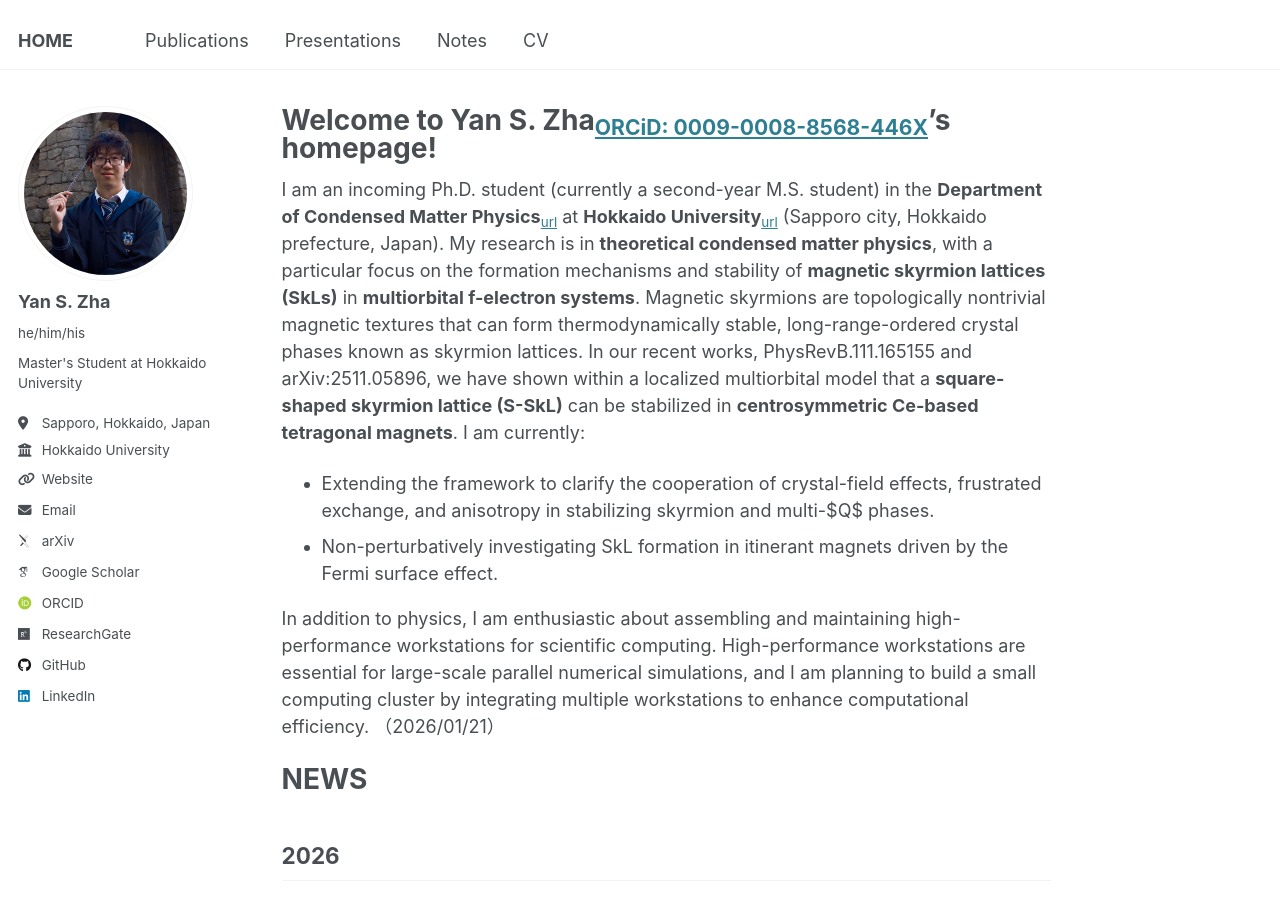
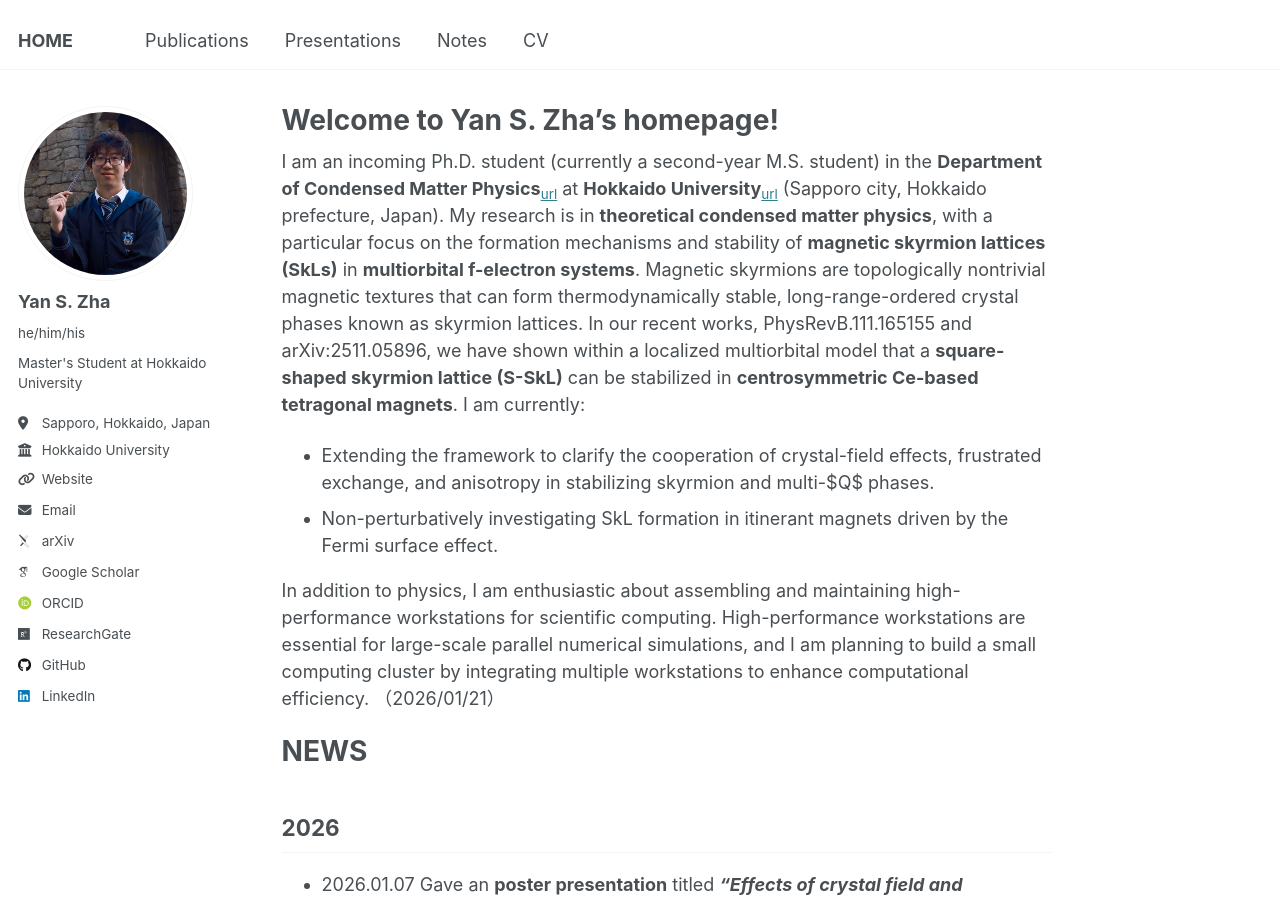
Before and after one commit to yzhacn/yzhacn.github.io, a Jekyll site: the page built from _pages/about.md, in a window 1280 px wide and 900 px high. Built offline with Jekyll 4.4.1, drawn with Linux system fonts in a browser that asks for light colours; some web fonts are replaced.

Commit message:
Update about.md

```diff
--- a/_pages/about.md
+++ b/_pages/about.md
@@ -1,6 +1,6 @@
 ---
 permalink: /
-title: "Welcome to Yan S. Zha<sub>[ORCiD: 0009-0008-8568-446X](https://orcid.org/0009-0008-8568-446X)</sub>'s homepage!"
+title: "Welcome to Yan S. Zha's homepage!"
 author_profile: true
 redirect_from:
   - /about/
```
